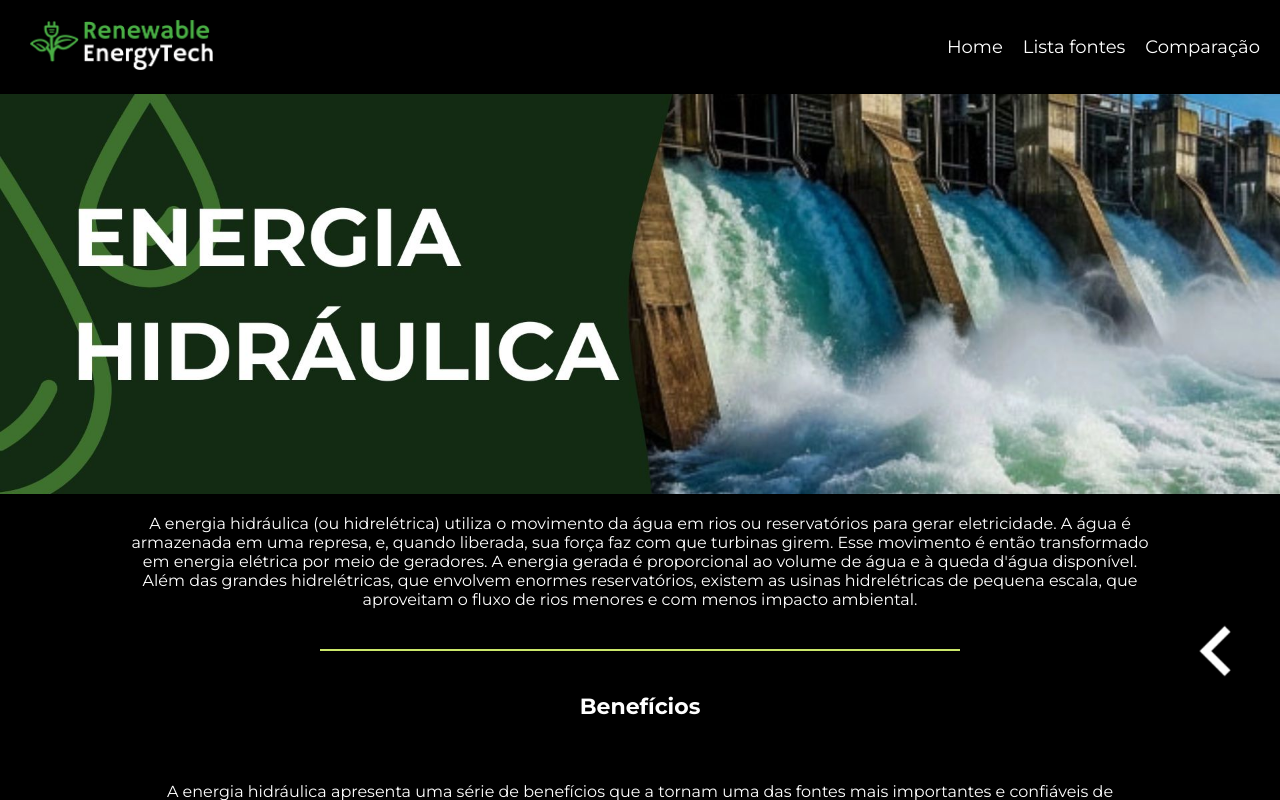
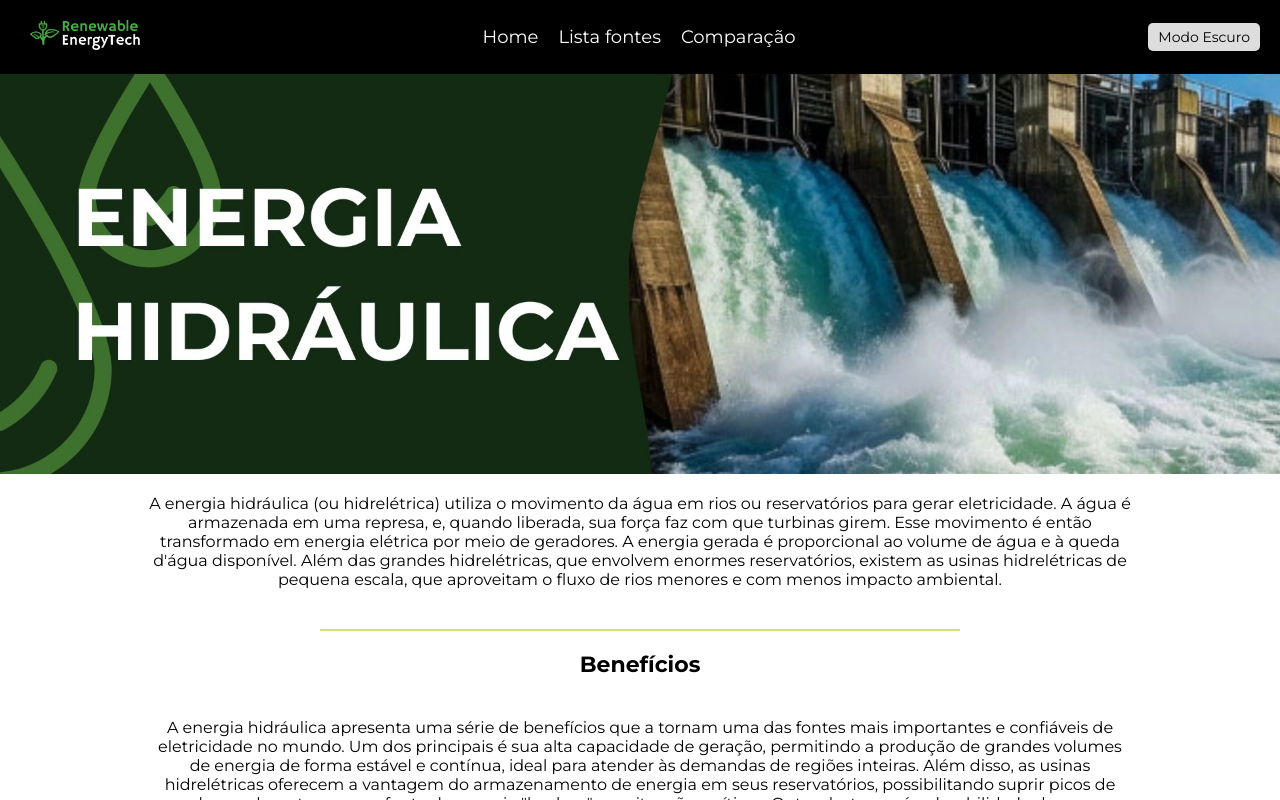
Before and after one commit to MilenaCodinhoto/GS-Web, a React (Vite) app: page /listafontes/hidraulica in a window 1280 px wide. Shown: the top 800 px of the page. Built offline with nearby package versions, Linux system fonts and the light colour scheme.

Commit message:
Colocando modo claro/modo escuro na pagina

```diff
--- a/src/App.jsx
+++ b/src/App.jsx
@@ -2,19 +2,36 @@ import Nav from './components/Nav';
 import Footer from './components/Footer';
 import { Outlet } from 'react-router-dom';
 import GlobalStyle from './css/GlobalStyle';
-
+import { useState, useEffect } from 'react';
 
 function App() {
+  const [isDarkMode, setIsDarkMode] = useState(false);
 
+  useEffect(() => {
+    const savedTheme = localStorage.getItem('theme');
+    if (savedTheme === 'dark') {
+      setIsDarkMode(true);
+      document.body.classList.add('dark-mode');
+    }
+  }, []);
 
+  const toggleTheme = () => {
+    setIsDarkMode(!isDarkMode);
+    if (!isDarkMode) {
+      document.body.classList.add('dark-mode');
+      localStorage.setItem('theme', 'dark');
+    } else {
+      document.body.classList.remove('dark-mode');
+      localStorage.setItem('theme', 'light');
+    }
+  };
 
   return (
     <>
       <GlobalStyle />
-      <Nav />
+      <Nav isDarkMode={isDarkMode} toggleTheme={toggleTheme} />
       <Outlet />
       <Footer />
-
     </>
   );
 }
--- a/src/components/Nav.jsx
+++ b/src/components/Nav.jsx
@@ -1,12 +1,12 @@
-import {Link} from 'react-router-dom'
-import { NavStyle } from '../css/NavStyle'
-import LogoImage from '../images/logo-renewableenergytech.png'
+import { Link } from 'react-router-dom';
+import { NavStyle } from '../css/NavStyle';
+import LogoImage from '../images/logo-renewableenergytech.png';
 
-const Nav =()=>{
-      return(
+const Nav = ({ isDarkMode, toggleTheme }) => {
+  return (
     <NavStyle>
       <header className="header">
-            <div className='img-logo'>
+        <div className="img-logo">
           <img src={LogoImage} alt="Renewable EnergyTech" />
         </div>
         <ul className="nav-menu">
@@ -14,9 +14,24 @@ const Nav =()=>{
           <li className="menu-item"><Link to="/listafontes">Lista fontes</Link></li>
           <li className="menu-item"><Link to="/comparacao">Comparação</Link></li>
         </ul>
+        <button
+          onClick={toggleTheme}
+          className="theme-toggle-button"
+          style={{
+            padding: '5px 10px',
+            marginLeft: '20px',
+            background: isDarkMode ? '#444' : '#ddd',
+            color: isDarkMode ? '#fff' : '#000',
+            border: 'none',
+            borderRadius: '5px',
+            cursor: 'pointer',
+          }}
+        >
+          {isDarkMode ? 'Modo Claro' : 'Modo Escuro'}
+        </button>
       </header>
     </NavStyle>
-      )
-  }
+  );
+};
 
-  export default Nav
+export default Nav;
--- a/src/css/ComparacaoStyle.jsx
+++ b/src/css/ComparacaoStyle.jsx
@@ -18,7 +18,6 @@ export const ComparacaoStyle = styled.div`
 
     p {
       font-size: 1.2rem;
-      color: #fff;
     }
   }
 
@@ -43,7 +42,6 @@ export const ComparacaoStyle = styled.div`
       th, td {
         border: 1px solid #ddd;
         text-align: center;
-        color: #fff;
         padding: 10px;
       }
 
@@ -60,14 +58,12 @@ export const ComparacaoStyle = styled.div`
     h3 {
       font-size: 1.5rem;
       text-align: center;
-      color: #fff;
       margin-bottom: 10px;
     }
 
     p {
       font-size: 1rem;
       text-align: center;
-      color: #fff;
     }
   }
-`;
+`
--- a/src/css/GlobalStyle.jsx
+++ b/src/css/GlobalStyle.jsx
@@ -3,13 +3,63 @@ import { createGlobalStyle } from 'styled-components';
 const GlobalStyle = createGlobalStyle`
   * {
     font-family: 'Montserrat', sans-serif !important;
+    margin: 0;
+    padding: 0;
+    box-sizing: border-box;
+  }
+
+  :root {
+    --background-color-light: #ffffff;
+    --background-color-dark: #000000;
+    --text-color-light: #000000;
+    --text-color-dark: #ffffff;
+    --title-color-light: #000000;
+    --title-color-dark: #eeeeee;
   }
 
   body {
-    margin: 0;
-    padding: 0;
-    background-color: #000;
+    background-color: var(--background-color-light);
+    color: var(--text-color-light);
+    transition: all 0.3s ease;
+  }
+
+  body.dark-mode {
+    background-color: var(--background-color-dark);
+    color: var(--text-color-dark);
+  }
+
+  h1, h2, h3, h4, h5, h6 {
+    color: var(--title-color-light);
+    transition: color 0.3s ease;
+  }
+
+  body.dark-mode h1,
+  body.dark-mode h2,
+  body.dark-mode h3,
+  body.dark-mode h4,
+  body.dark-mode h5,
+  body.dark-mode h6 {
+    color: var(--title-color-dark);
+  }
+
+  p {
+    color: var(--text-color-light);
+    transition: color 0.3s ease;
+  }
+
+  body.dark-mode p {
+    color: var(--text-color-dark);
+  }
+
+  a {
+    color: var(--link-color-light);
+    text-decoration: none;
+    transition: color 0.3s ease;
+  }
+
+  body.dark-mode a {
+    color: var(--link-color-dark);
   }
 `;
 
-export default GlobalStyle;
+export default GlobalStyle
--- a/src/css/NavStyle.jsx
+++ b/src/css/NavStyle.jsx
@@ -36,4 +36,22 @@ export const NavStyle = styled.header`
   color: #49ae44;
 }
 
+.theme-toggle-button {
+  font-size: 14px;
+  transition: background-color 0.3s ease, color 0.3s ease;
+}
+
+.dark-mode .header {
+  background-color: #222;
+}
+
+.dark-mode .nav-menu a {
+  color: #fff;
+}
+
+.dark-mode .theme-toggle-button {
+  background-color: #555;
+  color: #fff;
+}
+
 `
--- a/src/routes/Home.jsx
+++ b/src/routes/Home.jsx
@@ -1,4 +1,5 @@
 import { HomeStyle } from '../css/HomeStyle'
+import { Link } from 'react-router-dom'
 import Banner from '../images/banner-renovavel.jpg'
 import CardSolar from '../images/categoria-solar.png'
 import CardEolica from '../images/categoria-eolica.png'
@@ -20,9 +21,15 @@ const Home = () => {
                 </div>
 
                 <section className="cards">
-                    <img className='info-card' src={CardSolar} alt="Energia Solar" />
-                    <img className='info-card' src={CardEolica} alt="Energia Eólica" />
-                    <img className='info-card' src={CardHidraulica} alt="Energia Hidruálica" />
+                    <Link to="/listafontes/solar">
+                        <img className="info-card" src={CardSolar} alt="Energia Solar" />
+                    </Link>
+                    <Link to="/listafontes/eolica">
+                        <img className="info-card" src={CardEolica} alt="Energia Eólica" />
+                    </Link>
+                    <Link to="/listafontes/hidraulica">
+                        <img className="info-card" src={CardHidraulica} alt="Energia Hidráulica" />
+                    </Link>
                 </section>
 
                 <section className="info">
--- a/src/routes/detalhes/Eolica.jsx
+++ b/src/routes/detalhes/Eolica.jsx
@@ -5,7 +5,6 @@ import { useNavigate } from "react-router-dom"
 
 
 const Container = styled.div`
-  background-color: #000;
   color: #fff;
   text-align: center;
 `
@@ -18,7 +17,7 @@ const ButtonBackContainer = styled.div`
   padding: 20px;
 
 .botao-voltar img {
-    width: 50px; /* Largura do botão */
+    width: 50px;
     height: 50px;
     cursor: pointer;
     transition: transform 0.2s;
@@ -31,9 +30,9 @@ const ButtonBackContainer = styled.div`
 
 const MainContent = styled.div`
   display: flex;
-  flex-direction: column; /* Alinha itens verticalmente */
-  align-items: center; /* Centraliza no eixo horizontal */
-`;
+  flex-direction: column;
+  align-items: center;
+`
 
 const LeftSection = styled.div`
   text-align: center;
@@ -53,7 +52,7 @@ const LeftSection = styled.div`
     background-color: #CBE86A;
     margin: 20px auto 0;
   }
-`;
+`
 
 const RightSection = styled.div`
   .banner{
@@ -89,7 +88,6 @@ const Section = styled.section`
   h3 {
   padding: 20px;
     font-size: 22px;
-    color: #fff;
   }
 
   p {
@@ -101,7 +99,6 @@ const Section = styled.section`
 `
 
 const HighlightSection = styled(Section)`
-  background-color: #000;
   padding: 20px;
   border-radius: 10px;
 
--- a/src/routes/detalhes/Hidraulica.jsx
+++ b/src/routes/detalhes/Hidraulica.jsx
@@ -4,7 +4,6 @@ import ButtonBack from '../../images/botao-voltar.png'
 import { useNavigate } from "react-router-dom"
 
 const Container = styled.div`
-  background-color: #000;
   color: #fff;
   font-family: Arial, sans-serif;
   text-align: center;
@@ -18,7 +17,7 @@ const ButtonBackContainer = styled.div`
   padding: 20px;
 
 .botao-voltar img {
-    width: 50px; /* Largura do botão */
+    width: 50px;
     height: 50px;
     cursor: pointer;
     transition: transform 0.2s;
@@ -31,8 +30,8 @@ const ButtonBackContainer = styled.div`
 
 const MainContent = styled.div`
   display: flex;
-  flex-direction: column; /* Alinha itens verticalmente */
-  align-items: center; /* Centraliza no eixo horizontal */
+  flex-direction: column;
+  align-items: center;
 `;
 
 const LeftSection = styled.div`
@@ -89,7 +88,6 @@ const Section = styled.section`
   h3 {
   padding: 20px;
     font-size: 22px;
-    color: #fff;
   }
 
   p {
@@ -101,7 +99,6 @@ const Section = styled.section`
 `
 
 const HighlightSection = styled(Section)`
-  background-color: #000;
   padding: 20px;
   border-radius: 10px;
 
--- a/src/routes/detalhes/Solar.jsx
+++ b/src/routes/detalhes/Solar.jsx
@@ -4,7 +4,6 @@ import ButtonBack from '../../images/botao-voltar.png'
 import { useNavigate } from "react-router-dom"
 
 const Container = styled.div`
-  background-color: #000;
   color: #fff;
   font-family: Arial, sans-serif;
   text-align: center;
@@ -18,7 +17,7 @@ const ButtonBackContainer = styled.div`
   padding: 20px;
 
 .botao-voltar img {
-    width: 50px; /* Largura do botão */
+    width: 50px;
     height: 50px;
     cursor: pointer;
     transition: transform 0.2s;
@@ -31,8 +30,8 @@ const ButtonBackContainer = styled.div`
 
 const MainContent = styled.div`
   display: flex;
-  flex-direction: column; /* Alinha itens verticalmente */
-  align-items: center; /* Centraliza no eixo horizontal */
+  flex-direction: column;
+  align-items: center;
 `
 
 const LeftSection = styled.div`
@@ -89,7 +88,6 @@ const Section = styled.section`
   h3 {
   padding: 20px;
     font-size: 22px;
-    color: #fff;
   }
 
   p {
@@ -101,7 +99,6 @@ const Section = styled.section`
 `
 
 const HighlightSection = styled(Section)`
-  background-color: #000;
   padding: 20px;
   border-radius: 10px;
 
```
Lines whose indentation alone changed are shown as unchanged.
